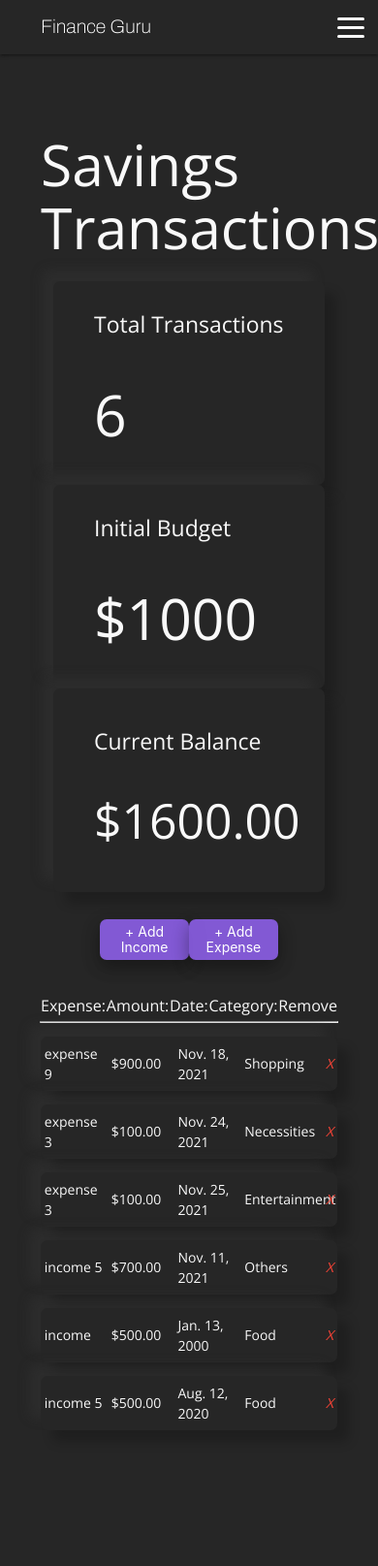
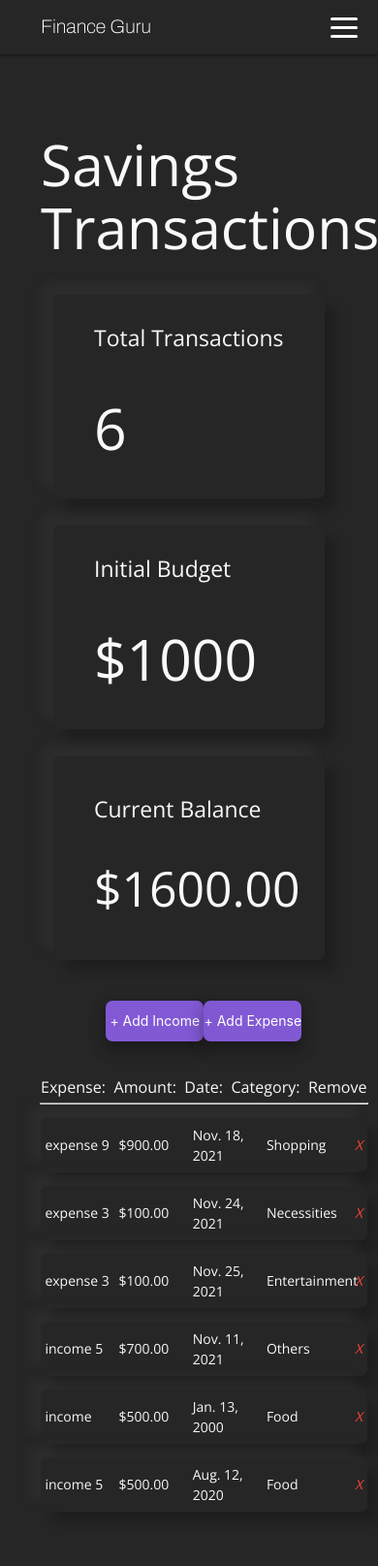
Before and after one commit to bestepha83/Budgeting-App, a Django app: a page that uses budget/templates/budget/base.html in a window 390 px wide. Shown: the whole page at 97% size. Before the commit the page ends 1464 px from the top, so only its background shows below. Run offline with Django 3.2, Linux system fonts and the light colour scheme; a user stored in the database is signed in; data comes from the database, SQL or seed files in the repository.

Commit message:
style changes

```diff
--- a/budget/static/css/styles.css
+++ b/budget/static/css/styles.css
@@ -511,7 +511,9 @@ hr {
     width: 80%;
 }
 
-
+.stock-content h5, .stock-content p {
+    text-align: left;
+}
 
 @media only screen and (max-width: 600px) {
     body {
@@ -533,7 +535,7 @@ hr {
     .burger {
         display: block;
         cursor: pointer;
-        margin-right: 1rem;
+        margin-right: 1.5rem;
     }
     .line1, .line2, .line3 {
         height: 3px;
@@ -572,8 +574,20 @@ hr {
         width: 100%;
     }
 
+    .profile-section .stat-card, .transactions-section .stat-card {
+        margin: 1rem 0;
+    }
+
     .profile-stats, .analytics-row {
         flex-direction: column;
+    }
+
+    .button-row {
+        width: 90%;
+    }
+
+    .section-expenses {
+        width: 110%;
     }
 }
 
--- a/budget/templates/budget/ticker.html
+++ b/budget/templates/budget/ticker.html
@@ -15,7 +15,8 @@
 <div class="stocks-section">
     <div class = "stock-content">
         <h1>{{ meta.name|safe }} ({{ ticker|safe }})</h1>
-        <p><bold>Description:</bold> {{ meta.description|safe }}</p>
+        <h5>Description:</h5>
+        <p>{{ meta.description|safe }}</p>
         <h4>Today's price data for {{ ticker|safe }}</h4>
         <table class="table text-center">
             <tr><td>Open:</td><td>${{ price.open|safe }}</td></tr>
```
